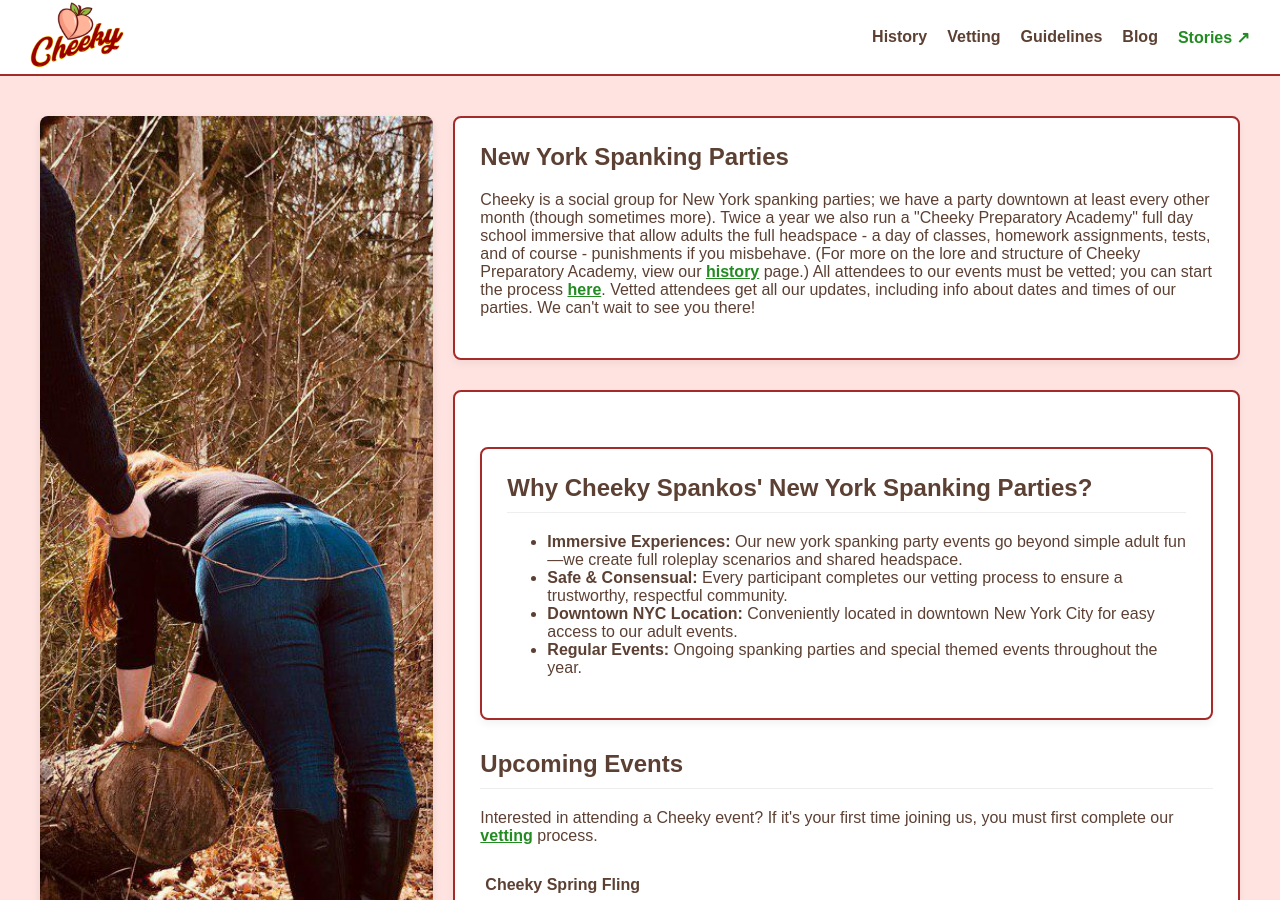
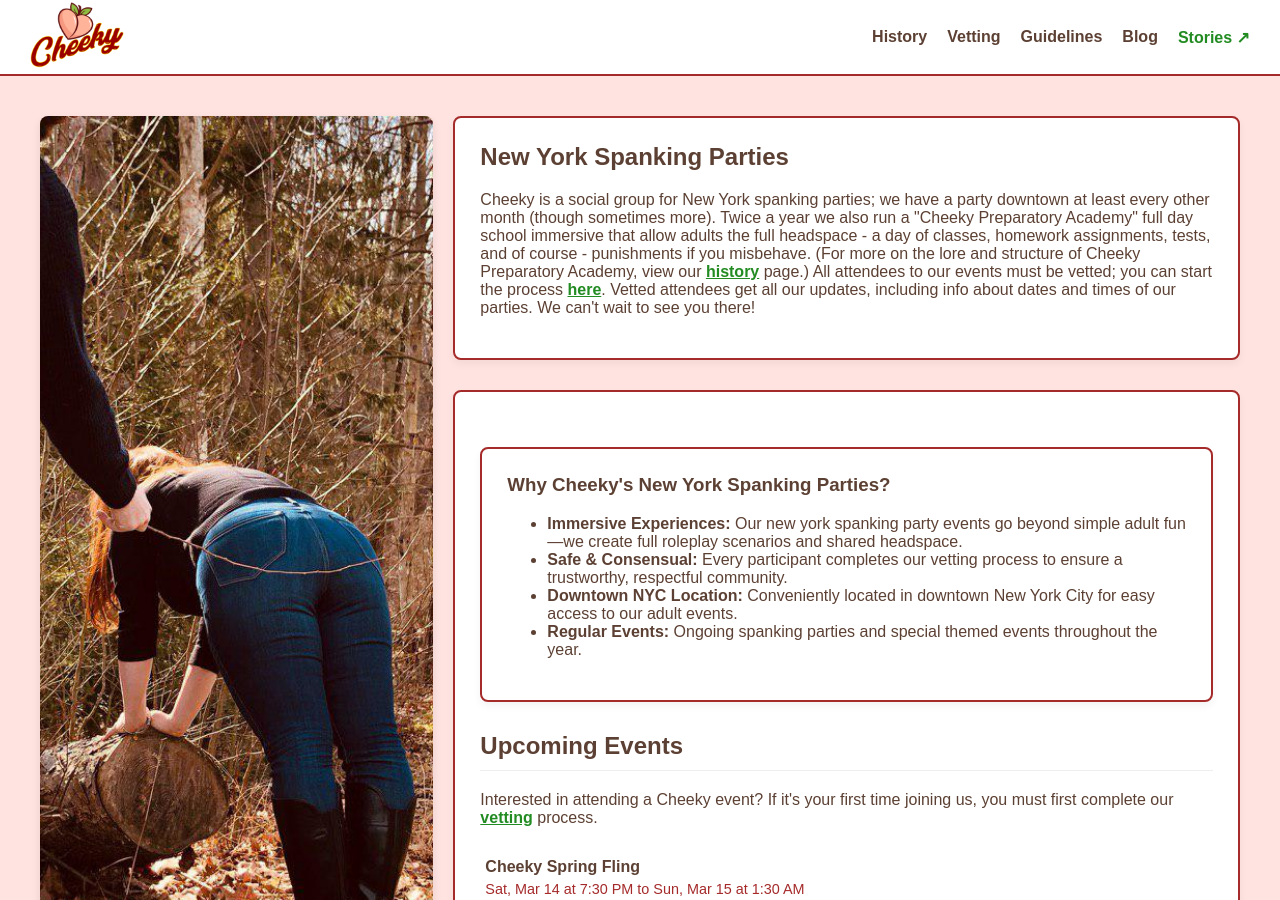
Before and after one commit to cheekyparties/cheekyparties.github.io, a Jekyll site: the page built from index.html, in a window 1280 px wide and 900 px high. Built offline with Jekyll 4.4.1, drawn with Linux system fonts in a browser that asks for light colours.

```diff
--- a/index.html
+++ b/index.html
@@ -22,9 +22,8 @@ keywords: "new york spanking party, NYC spanking events, spanking parties NYC, a
         <div class="events-container">
 
             <div class="content-box">
-    <h2>Why Cheeky Spankos' New York Spanking Parties?</h2>
-    <ul>
-        <li><strong>Immersive Experiences:</strong> Our new york spanking party events go beyond simple adult fun—we create full roleplay scenarios and shared headspace.</li>
+                <h3>Why Cheeky's New York Spanking Parties?</h3>
+    <ul> <li><strong>Immersive Experiences:</strong> Our new york spanking party events go beyond simple adult fun—we create full roleplay scenarios and shared headspace.</li>
         <li><strong>Safe & Consensual:</strong> Every participant completes our vetting process to ensure a trustworthy, respectful community.</li>
         <li><strong>Downtown NYC Location:</strong> Conveniently located in downtown New York City for easy access to our adult events.</li>
         <li><strong>Regular Events:</strong> Ongoing spanking parties and special themed events throughout the year.</li>
```
